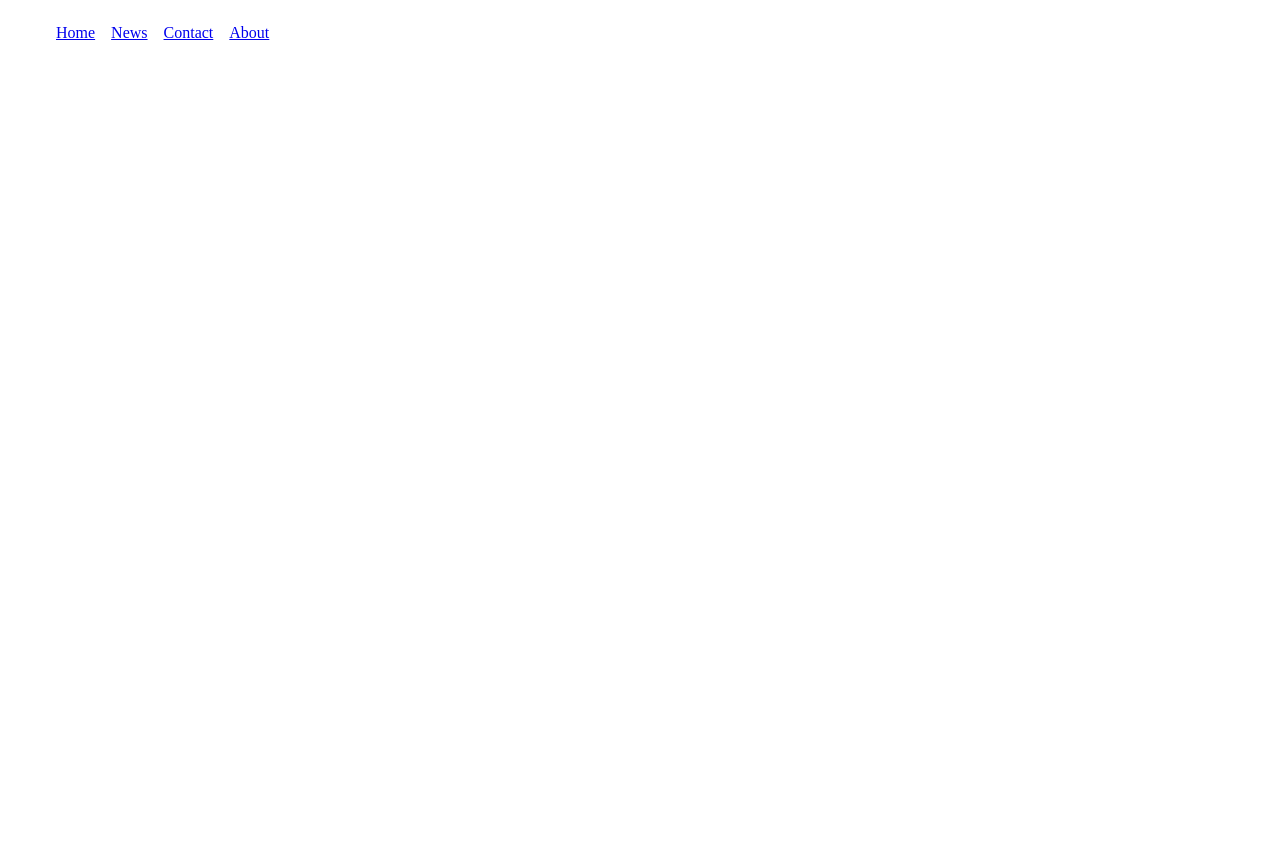
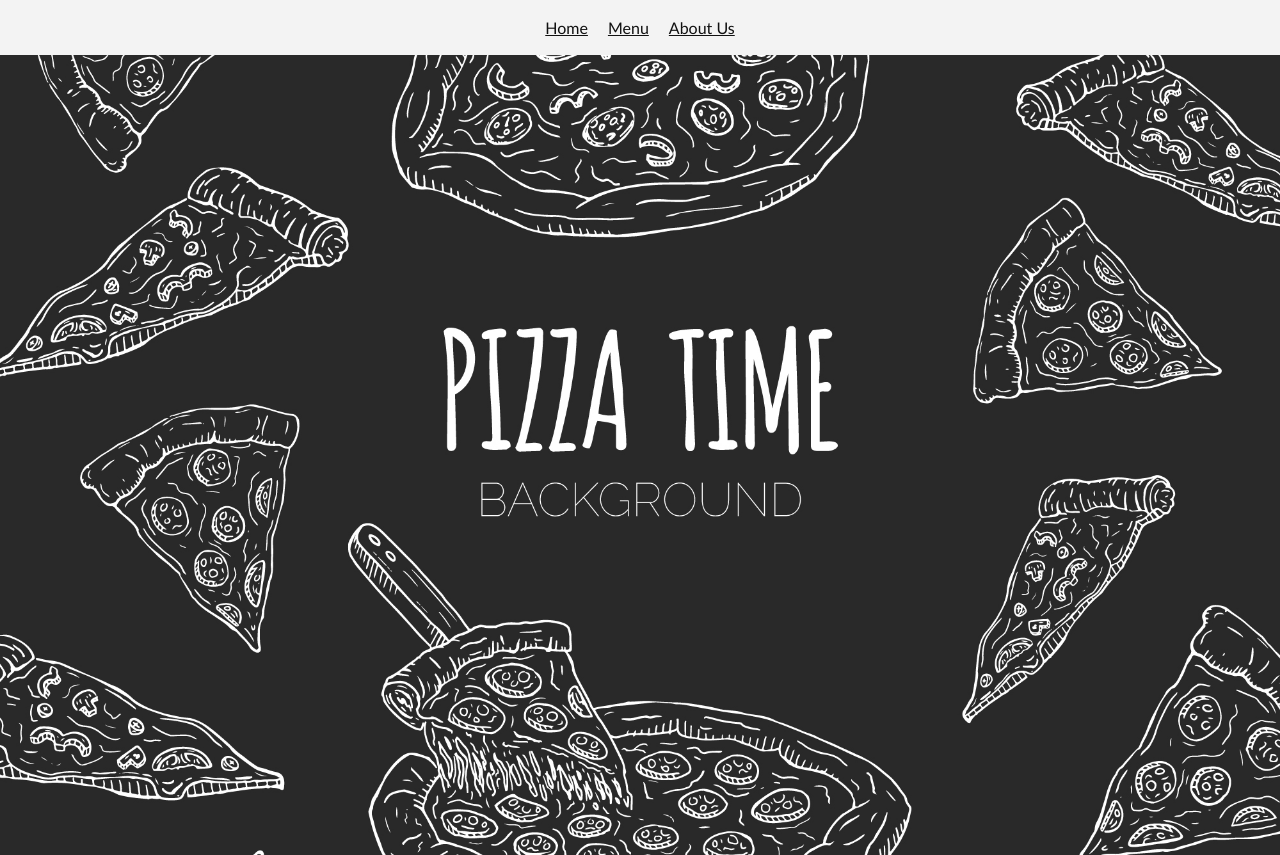
Before and after one commit to puybr/restaurant-page, a website built with webpack: page dist/index.html in a window 1280 px wide. Before the commit the page ends 800 px from the top, so only its background shows below. Built offline with nearby package versions, Linux system fonts and the light colour scheme.

Commit message:
add layout & html skeleton

```diff
--- a/dist/index.html
+++ b/dist/index.html
@@ -1,5 +1,6 @@
 <!DOCTYPE html>
 <html lang="en">
+
 <head>
     <meta charset="UTF-8">
     <meta http-equiv="X-UA-Compatible" content="IE=edge">
@@ -7,14 +8,15 @@
     <title>Pizzaface</title>
     <link rel="stylesheet" href="style.css">
 </head>
+
 <body>
-    <div id="content"></div>
-    <ul>
-        <li><a href="#home">Home</a></li>
-        <li><a href="#news">News</a></li>
-        <li><a href="#contact">Contact</a></li>
-        <li><a href="#about">About</a></li>
-      </ul>
+    <div class="topnav">
+        <a href="" class="active">Home</a>
+        <a href="">Menu</a>
+        <a href="">About Us</a>
+    </div>
+    <div class="intro"></div>
     <script src="main.js"></script>
 </body>
+
 </html>
--- a/dist/style.css
+++ b/dist/style.css
@@ -1,5 +1,39 @@
-li {
-    display: inline;
-    float: left;
-    padding: 8px;
-  }
+html {
+  font-family: 'Gill Sans', 'Gill Sans MT', Calibri, 'Trebuchet MS', sans-serif;
+}
+
+body {
+  margin: 0;
+  padding: 0;
+}
+
+
+.topnav {
+  background-color: #f3f3f3;
+  display: flex;
+  justify-content: center;
+  color: #111;
+  left: 0;
+  right: 0;
+  top: 0;
+  margin: 0 auto;
+  padding: 8px;
+
+}
+
+.topnav a {
+  color: #111;
+  padding: 10px;
+}
+
+
+.intro{
+  background:url(images/330844-P9MZCI-697.jpg);
+  background-position: center;
+  height: 100vh;
+  -webkit-background-size: cover;
+  -moz-background-size: cover;
+  -o-background-size: cover;
+  background-size: cover;
+  text-align: center;
+ }
```
Also changed, not shown: dist/images/330844-P9MZCI-697.jpg (added).
